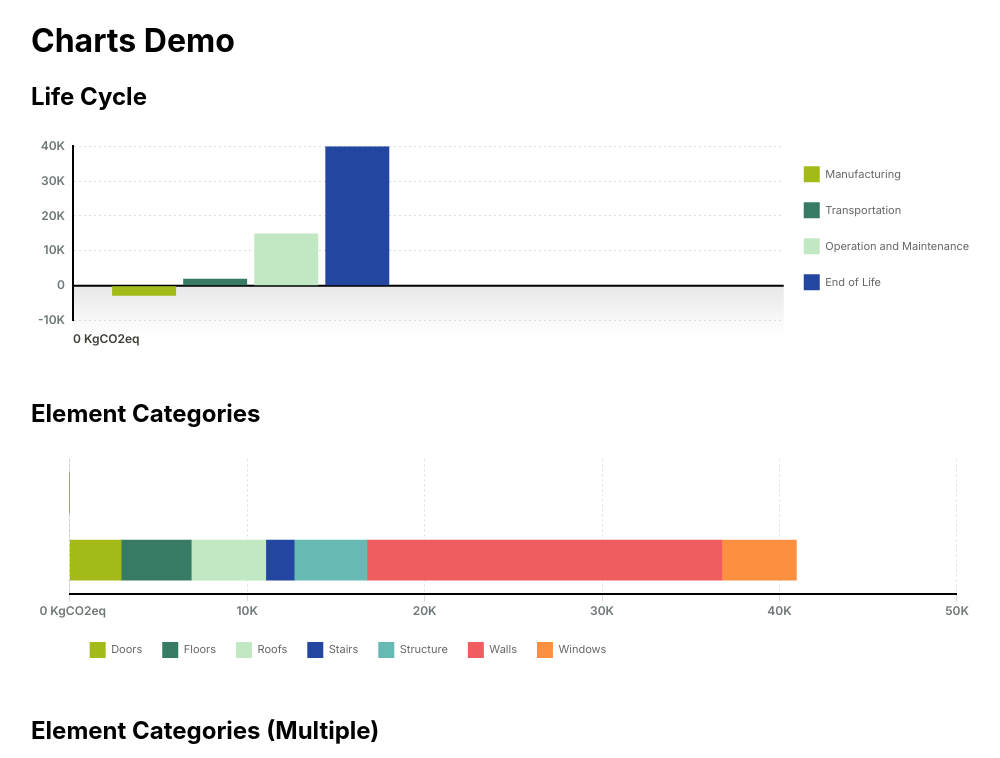
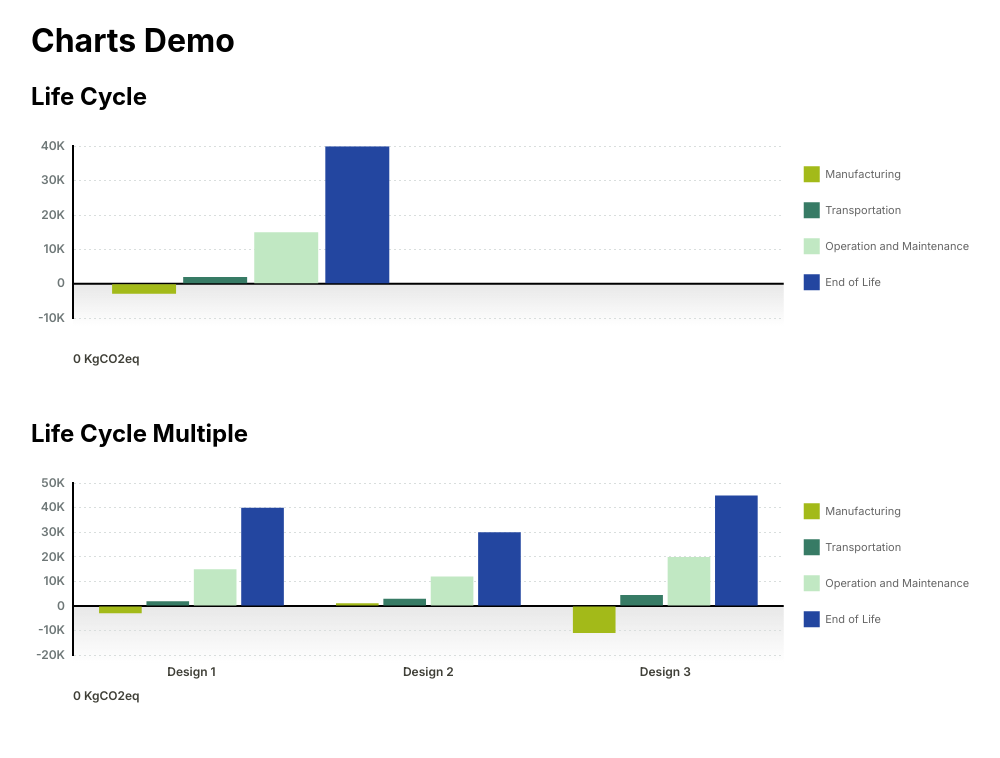
Before and after one commit to evolvingweb/mcgill-data-homebase, a React (Create React App) app: page / in a window 1280 px wide. Shown: the top 758 px of the page, without its empty margins (139-1139 px from the left). Built offline with nearby package versions, Linux system fonts and the light colour scheme.

Commit message:
Bar Chart: Life Cycle chart. - LifeCycle chart multiple.

```diff
--- a/src/components/LifeCycleExamples.js
+++ b/src/components/LifeCycleExamples.js
@@ -1,5 +1,5 @@
 import LifeCycle from './charts/LifeCycle';
-import { lifeCycleMockData } from '../mock-data/life-cycle.mock';
+import { lifeCycleMockData, lifeCycleMultipleMockData } from '../mock-data/life-cycle.mock';
 
 const LifeCycleExamples = () => {
   return (
@@ -8,6 +8,10 @@ const LifeCycleExamples = () => {
           <h2>Life Cycle</h2>
           <LifeCycle data={lifeCycleMockData} />
         </section>
+        <section>
+          <h2>Life Cycle Multiple</h2>
+          <LifeCycle data={lifeCycleMultipleMockData} />
+        </section>
       </>
 
   );
--- a/src/components/charts/LifeCycle.js
+++ b/src/components/charts/LifeCycle.js
@@ -11,7 +11,7 @@ import zeroZeroLine from './plugins/zeroZeroLine.plugin';
 const LifeCycle = ({
   data,
   width = 940,
-  height = 220,
+  height = 240,
 }) => {
 
   const parsedData = () => {
--- a/src/components/charts/config/life-cycles.config.js
+++ b/src/components/charts/config/life-cycles.config.js
@@ -47,7 +47,7 @@ export const OPTIONS = {
           size: 12,
           weight: 600,
         },
-        padding: { top: 12 }
+        padding: { top: 0 }
       },
       grid: {
         display: false,
@@ -55,7 +55,13 @@ export const OPTIONS = {
         drawTicks: false,
       },
       ticks: {
-        display: false,
+        color: MAIN_COLORS.blackOlive,
+        font: {
+          family: FONT_FAMILY,
+          size: 12,
+          weight: 600,
+        },
+        padding: 10,
       },
     },
   },
--- a/src/components/charts/plugins/gradientUnderZero.plugin.js
+++ b/src/components/charts/plugins/gradientUnderZero.plugin.js
@@ -22,7 +22,7 @@ const gradientUnderZero = {
     } = opts;
 
     const zeroGradient = canvas.getContext('2d')
-        .createLinearGradient(0, y.getPixelForValue(0), 0, height - top);
+        .createLinearGradient(0, y.getPixelForValue(0), 0, height - (top + 30));
     zeroGradient.addColorStop(0, colorStart);
     zeroGradient.addColorStop(1, colorEnd);
     ctx.fillStyle = zeroGradient;
--- a/src/mock-data/life-cycle.mock.js
+++ b/src/mock-data/life-cycle.mock.js
@@ -19,3 +19,25 @@ export const lifeCycleMockData = {
     },
   ],
 };
+
+export const lifeCycleMultipleMockData = {
+  labels: ['Design 1', 'Design 2', 'Design 3'],
+  datasets: [
+    {
+      label: 'Manufacturing',
+      data: [-2900, 1100, -11000],
+    },
+    {
+      label: 'Transportation',
+      data: [2000, 3000, 4500],
+    },
+    {
+      label: 'Operation and Maintenance',
+      data: [15000, 12000, 20000],
+    },
+    {
+      label: 'End of Life',
+      data: [40000, 30000, 45000],
+    },
+  ],
+};
```
